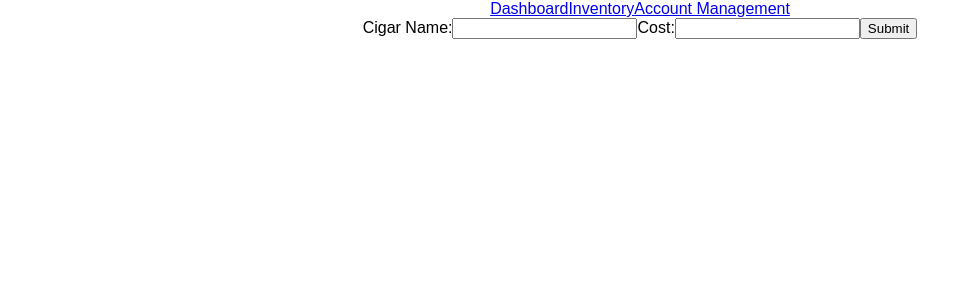
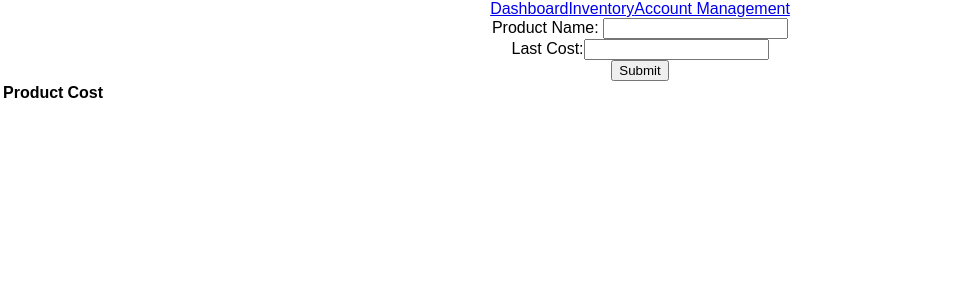
Before and after one commit to Chenzoh12/hot_app, a React (Create React App) app in the folder hot-app/: page /inventory in a window 1280 px wide. Shown: the top 300 px of the page, without its empty margins (0-976 px from the left). Built offline with nearby package versions, Linux system fonts and the light colour scheme.

Commit message:
Push method working. Need to replicate for other DBs. Table rendering working. Now add to all.

```diff
--- a/hot-app/src/components/Inventory.js
+++ b/hot-app/src/components/Inventory.js
@@ -4,57 +4,77 @@ import fire from './fire';
 class Inventory extends Component {
     constructor(props) {
         super(props);
+
+
+
         this.state = {
-            cigars: [],
-
+            products: [],
         };
 
-        this.addCigar = this.addCigar.bind(this);
+        this.addProduct = this.addProduct.bind(this);
     }
 
     componentWillMount(){
-        // Create reference to cigar db
-        let cigarDB = fire.database().ref('cigars').orderByKey();
+        // Create reference to product db
+        let inventory = fire.database().ref('inventory').orderByKey();
 
-        cigarDB.on('child_added', snapshot => {
-            // Update React state when cigar is added at Firebase Database
-            let cigar = { data: snapshot.val(), id: snapshot.key };
-            console.log(cigar.data);
-            this.setState({ cigars: this.state.cigars.concat(cigar) });
+        inventory.on('child_added', snapshot => {
+            // Update React state when product is added at Firebase Database
+            let product = { data: snapshot.val(), id: snapshot.key };
+            console.log(product.data);
+            this.setState({ products: this.state.products.concat(product) });
         })
     }
 
-    addCigar(e){
+    addProduct(e){
         //Prevent page refresh when new product added
         e.preventDefault();
 
         var newProduct = {
             name: this.name.value,
-            cost: this.cost.value
+            lastCost: this.lastCost.value /*,
+            unitsPerCase: this.unitsPerCase.value,
+            critical: this.critical.value,
+            warehouseQty: this.warehouseQty.value,
+            inStoreQty: this.inStoreQty.value,
+            inTruckQty: this.inTruckQty.value,*/
+
         }
 
-        fire.database().ref('cigars').push( newProduct );
+        fire.database().ref('inventory').push( newProduct );
+
+        document.getElementById("newProductForm").reset();
     }
 
     render() {
         return (
             <section>
-                <form onSubmit={this.addCigar.bind(this)}>
-
-                   <label>Cigar Name:</label>
-                   <input type='text' ref={newName => this.name = newName}/>
-                    <label>Cost:</label>
-                   <input type='number' ref={newCost => this.cost = newCost}/>
-                   <input type='submit'/>
-
+                <form id="newProductForm" onSubmit={this.addProduct.bind(this)}>
+                    Product Name: <input type='text' ref={name => this.name = name}/> <br/>
+                    Last Cost:<input type='number' ref={lastCost => this.lastCost = lastCost}/> <br/>
+                    <input type='submit'/>
                 </form>
 
-                <ol>
-                    {
-                    this.state.cigars.map( cigar => <li key={cigar.id}>{cigar.data.name}{cigar.data.cost}</li>)
-
-                    }
-                </ol>
+                <table id='inventory'>
+                    <colgroup>
+                        <col id='product-name'/>
+                        <col id='cost'/>
+                    </colgroup>
+                    <tbody>
+                        <tr>
+                            <th>Product</th>
+                            <th>Cost</th>
+                        </tr>
+                        {
+                            this.state.products.map( product =>
+                                <tr className='product-name' key={product.id}>
+                                    <td>{product.data.name}</td>
+                                    <td>{product.data.lastCost}</td>
+                                </tr>
+                            )
+                        }
+                    </tbody>
+                </table>
             </section>
         );
     }
```
